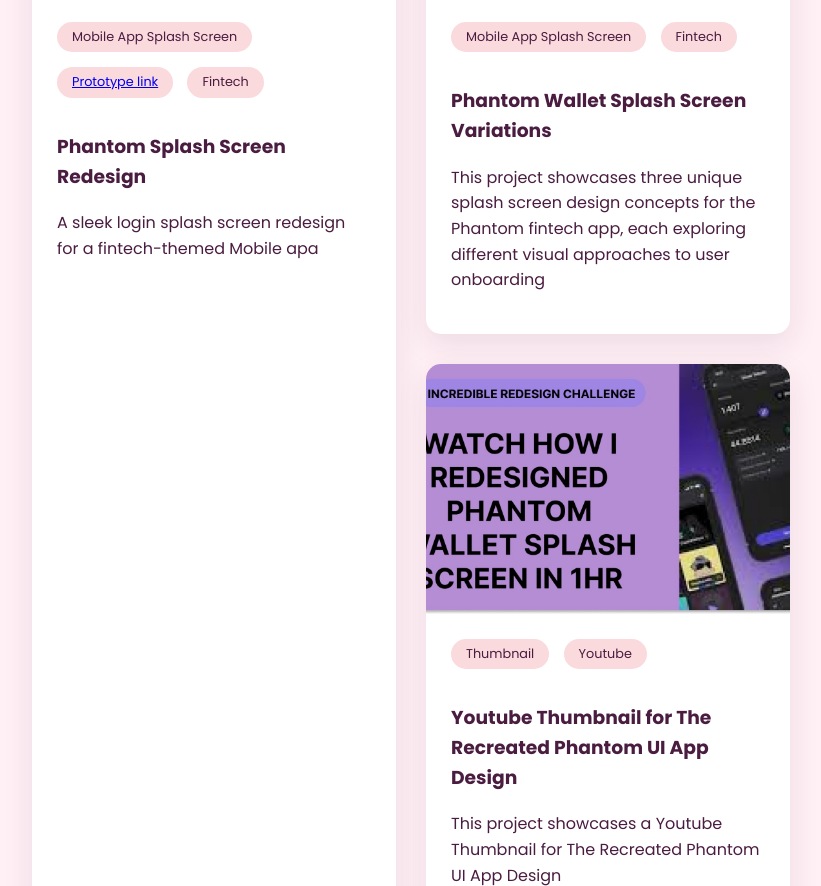
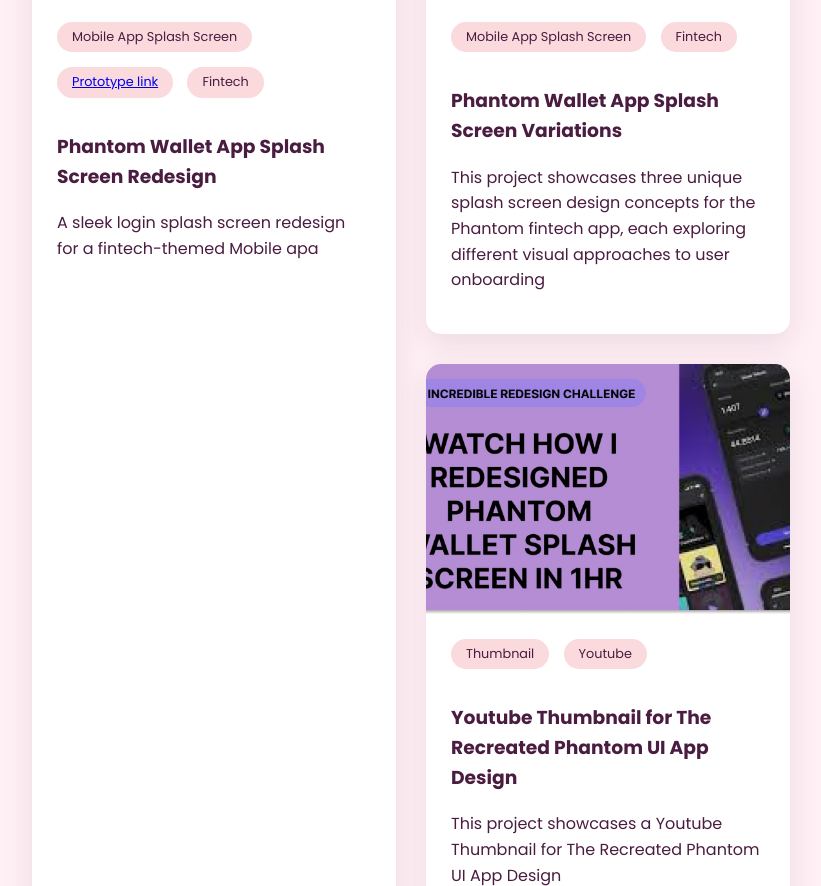
Before and after one commit to SHEWAPNG/MY-UI-UX-PORTFOLIO-WEBSITE, a plain HTML site: page index.html in a window 1280 px wide. Shown: the part 1987-2873 px from the top of the page, without its empty margins (32-853 px from the left). Drawn offline with Linux system fonts and the light colour scheme.

Commit message:
Update index.html

```diff
--- a/index.html
+++ b/index.html
@@ -494,7 +494,7 @@
                     <span class="project-tag">Mobile App Splash Screen</span><span class="project-tag"> <a href="https://www.figma.com/proto/JUX9o4llo6n4bx8mklyL0B/PHANTOM-SPLASH-SCREEN?page-id=0%3A1&node-id=10-9&viewport=939%2C274%2C0.14&t=vczznHufRNfSkFRu-1&scaling=scale-down&content-scaling=fixed&starting-point-node-id=10%3A3">Prototype link</></span></a>
 
                     <span class="project-tag">Fintech</span>
-                    <h3>Phantom Splash Screen Redesign</h3>
+                    <h3>Phantom  Wallet App Splash Screen Redesign</h3>
                     <p> A sleek login splash screen redesign for a fintech-themed  Mobile apa</p>
                 </div>
             </div>
@@ -546,7 +546,7 @@
                         <div class="project-content">
                             <span class="project-tag">Mobile App Splash Screen</span>
                             <span class="project-tag">Fintech</span>
-                            <h3>Phantom  Wallet Splash Screen Variations</h3>
+                            <h3>Phantom  Wallet  App Splash Screen Variations</h3>
                             <p> This project showcases three unique splash screen design concepts for the Phantom fintech app, each exploring different visual approaches to user onboarding</p>
                         </div>
                     </div>
```
